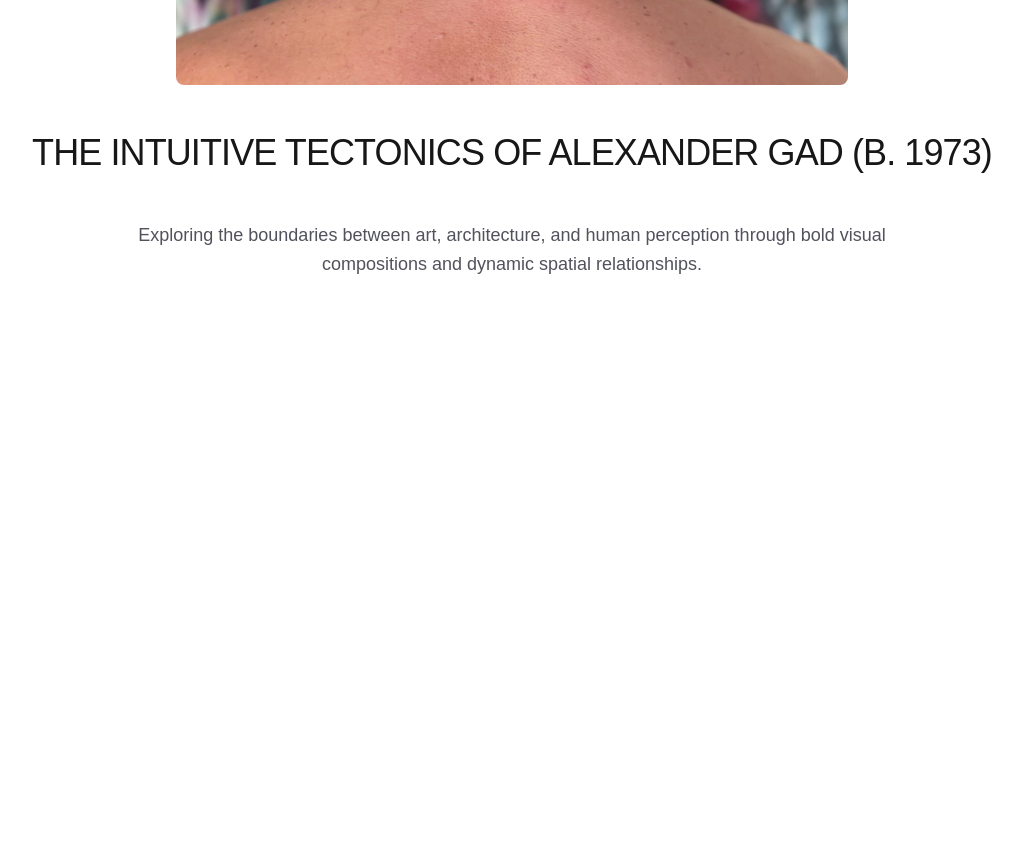
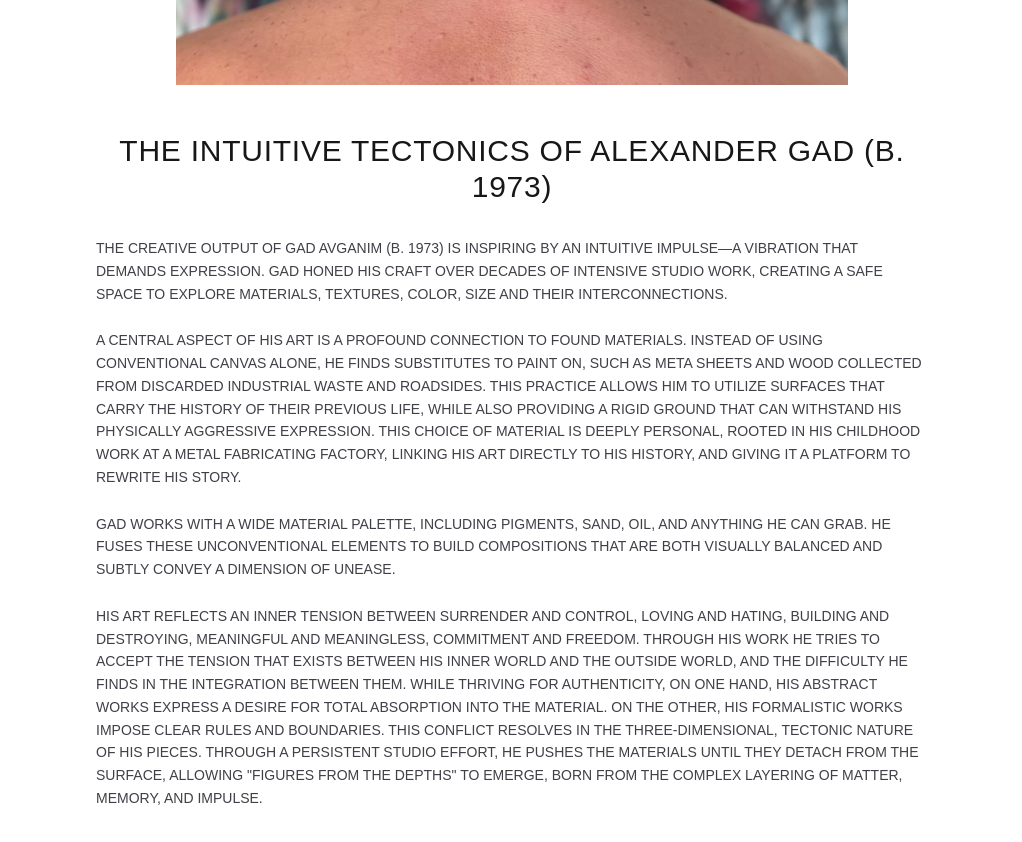
Before and after one commit to asets-gobizit/aburanem, a Next.js app: page /about in a window 1280 px wide. Shown: the part 460-1302 px from the top of the page, without its empty margins (128-1150 px from the left). Before the commit the page ends 820 px from the top, so only its background shows below. Built offline with nearby package versions, Linux system fonts and the light colour scheme.

Commit message:
Update: Full About page with detailed artist statement and philosophy

```diff
--- a/app/about/page.tsx
+++ b/app/about/page.tsx
@@ -6,7 +6,7 @@ export default function About() {
   return (
     <main className="flex-1 bg-white dark:bg-zinc-950">
       <section className="w-full py-20">
-        <div className="max-w-7xl mx-auto px-8">
+        <div className="max-w-4xl mx-auto px-8">
           {/* Featured Image */}
           <div className="flex justify-center mb-12">
             <div className="relative w-full max-w-2xl h-96">
@@ -14,22 +14,34 @@ export default function About() {
                 src="/graphics/4ffbba_1c5e3868b8db4f8c8a846253fe346163f000.jpg"
                 alt="The Intuitive Tectonics of Alexander Gad"
                 fill
-                className="object-cover rounded-lg"
+                className="object-cover"
               />
             </div>
           </div>
 
           {/* Title */}
-          <div className="text-center mb-12">
-            <h2 className="text-3xl md:text-4xl font-light tracking-tight">
+          <div className="text-center mb-8">
+            <h2 className="text-2xl md:text-3xl font-light tracking-wide uppercase">
               THE INTUITIVE TECTONICS OF ALEXANDER GAD (B. 1973)
             </h2>
           </div>
 
           {/* Content */}
-          <div className="max-w-3xl mx-auto prose dark:prose-invert">
-            <p className="text-lg text-zinc-600 dark:text-zinc-400 leading-relaxed text-center">
-              Exploring the boundaries between art, architecture, and human perception through bold visual compositions and dynamic spatial relationships.
+          <div className="space-y-6 text-sm text-zinc-700 dark:text-zinc-300 leading-relaxed">
+            <p>
+              THE CREATIVE OUTPUT OF GAD AVGANIM (B. 1973) IS INSPIRING BY AN INTUITIVE IMPULSE—A VIBRATION THAT DEMANDS EXPRESSION. GAD HONED HIS CRAFT OVER DECADES OF INTENSIVE STUDIO WORK, CREATING A SAFE SPACE TO EXPLORE MATERIALS, TEXTURES, COLOR, SIZE AND THEIR INTERCONNECTIONS.
+            </p>
+
+            <p>
+              A CENTRAL ASPECT OF HIS ART IS A PROFOUND CONNECTION TO FOUND MATERIALS. INSTEAD OF USING CONVENTIONAL CANVAS ALONE, HE FINDS SUBSTITUTES TO PAINT ON, SUCH AS META SHEETS AND WOOD COLLECTED FROM DISCARDED INDUSTRIAL WASTE AND ROADSIDES. THIS PRACTICE ALLOWS HIM TO UTILIZE SURFACES THAT CARRY THE HISTORY OF THEIR PREVIOUS LIFE, WHILE ALSO PROVIDING A RIGID GROUND THAT CAN WITHSTAND HIS PHYSICALLY AGGRESSIVE EXPRESSION. THIS CHOICE OF MATERIAL IS DEEPLY PERSONAL, ROOTED IN HIS CHILDHOOD WORK AT A METAL FABRICATING FACTORY, LINKING HIS ART DIRECTLY TO HIS HISTORY, AND GIVING IT A PLATFORM TO REWRITE HIS STORY.
+            </p>
+
+            <p>
+              GAD WORKS WITH A WIDE MATERIAL PALETTE, INCLUDING PIGMENTS, SAND, OIL, AND ANYTHING HE CAN GRAB. HE FUSES THESE UNCONVENTIONAL ELEMENTS TO BUILD COMPOSITIONS THAT ARE BOTH VISUALLY BALANCED AND SUBTLY CONVEY A DIMENSION OF UNEASE.
+            </p>
+
+            <p>
+              HIS ART REFLECTS AN INNER TENSION BETWEEN SURRENDER AND CONTROL, LOVING AND HATING, BUILDING AND DESTROYING, MEANINGFUL AND MEANINGLESS, COMMITMENT AND FREEDOM. THROUGH HIS WORK HE TRIES TO ACCEPT THE TENSION THAT EXISTS BETWEEN HIS INNER WORLD AND THE OUTSIDE WORLD, AND THE DIFFICULTY HE FINDS IN THE INTEGRATION BETWEEN THEM. WHILE THRIVING FOR AUTHENTICITY, ON ONE HAND, HIS ABSTRACT WORKS EXPRESS A DESIRE FOR TOTAL ABSORPTION INTO THE MATERIAL. ON THE OTHER, HIS FORMALISTIC WORKS IMPOSE CLEAR RULES AND BOUNDARIES. THIS CONFLICT RESOLVES IN THE THREE-DIMENSIONAL, TECTONIC NATURE OF HIS PIECES. THROUGH A PERSISTENT STUDIO EFFORT, HE PUSHES THE MATERIALS UNTIL THEY DETACH FROM THE SURFACE, ALLOWING "FIGURES FROM THE DEPTHS" TO EMERGE, BORN FROM THE COMPLEX LAYERING OF MATTER, MEMORY, AND IMPULSE.
             </p>
           </div>
         </div>
```
